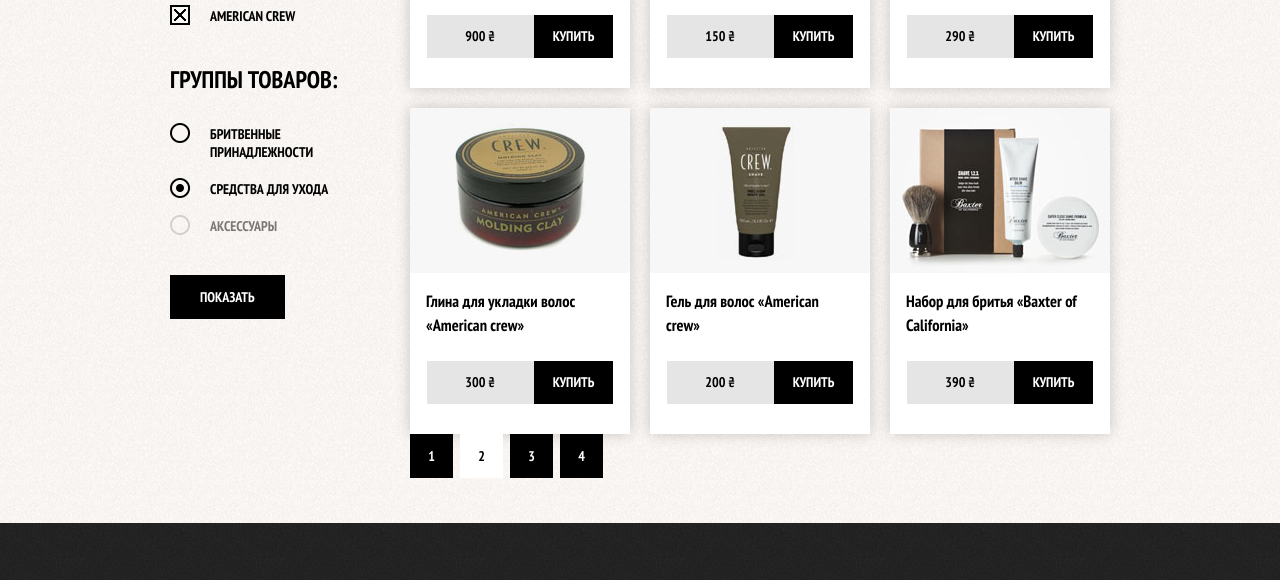
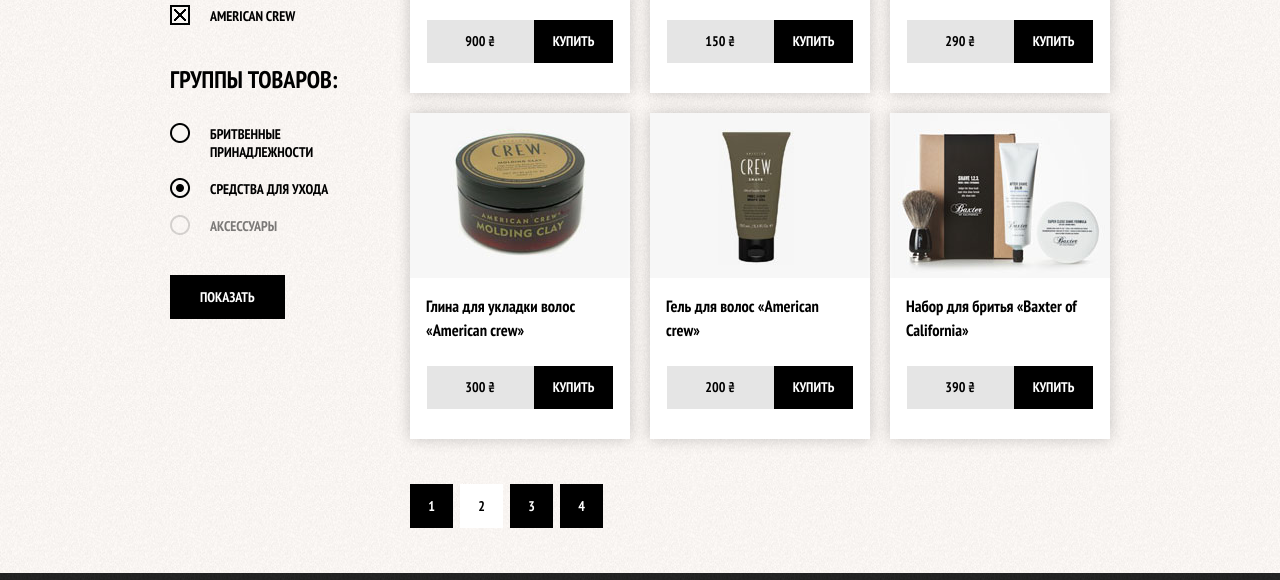
Before and after one commit to maksymchak/barbershop, a plain HTML site: page catalog.html in a window 1280 px wide. Shown: the part 489-1069 px from the top of the page. Drawn offline with Linux system fonts and the light colour scheme.

Commit message:
catalog page finish

```diff
--- a/css/style.css
+++ b/css/style.css
@@ -534,6 +534,7 @@ a {
 
 .catalog {
 	width: 700px;
+	margin-top: 5px;
 }
 
 .items {
@@ -635,6 +636,7 @@ a {
 .pagination-list {
 	padding: 0;
 	margin: 0;
+	margin-top: 45px;
 	list-style: none;
 	display: flex;
 	flex-wrap: wrap;
```
